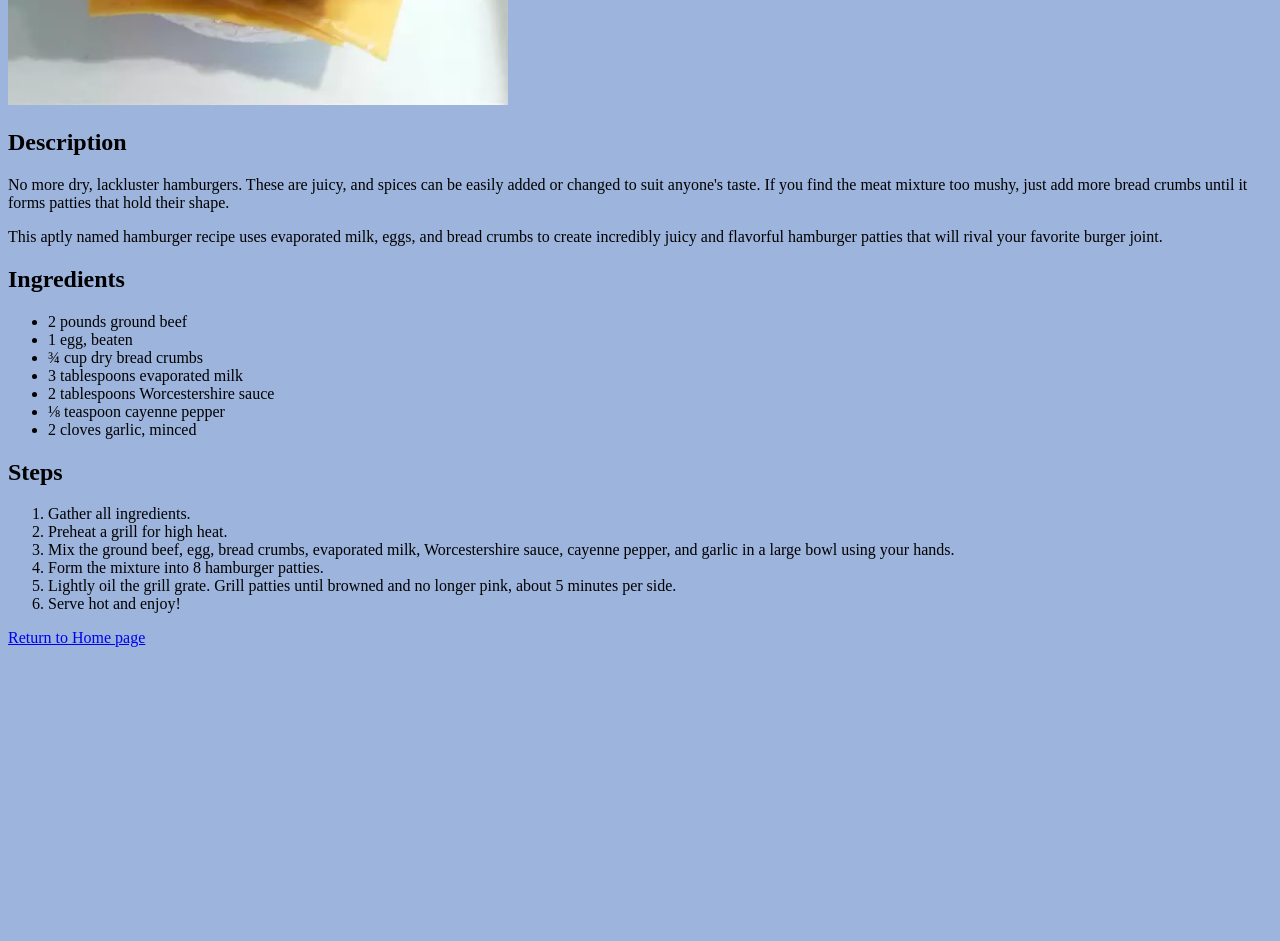
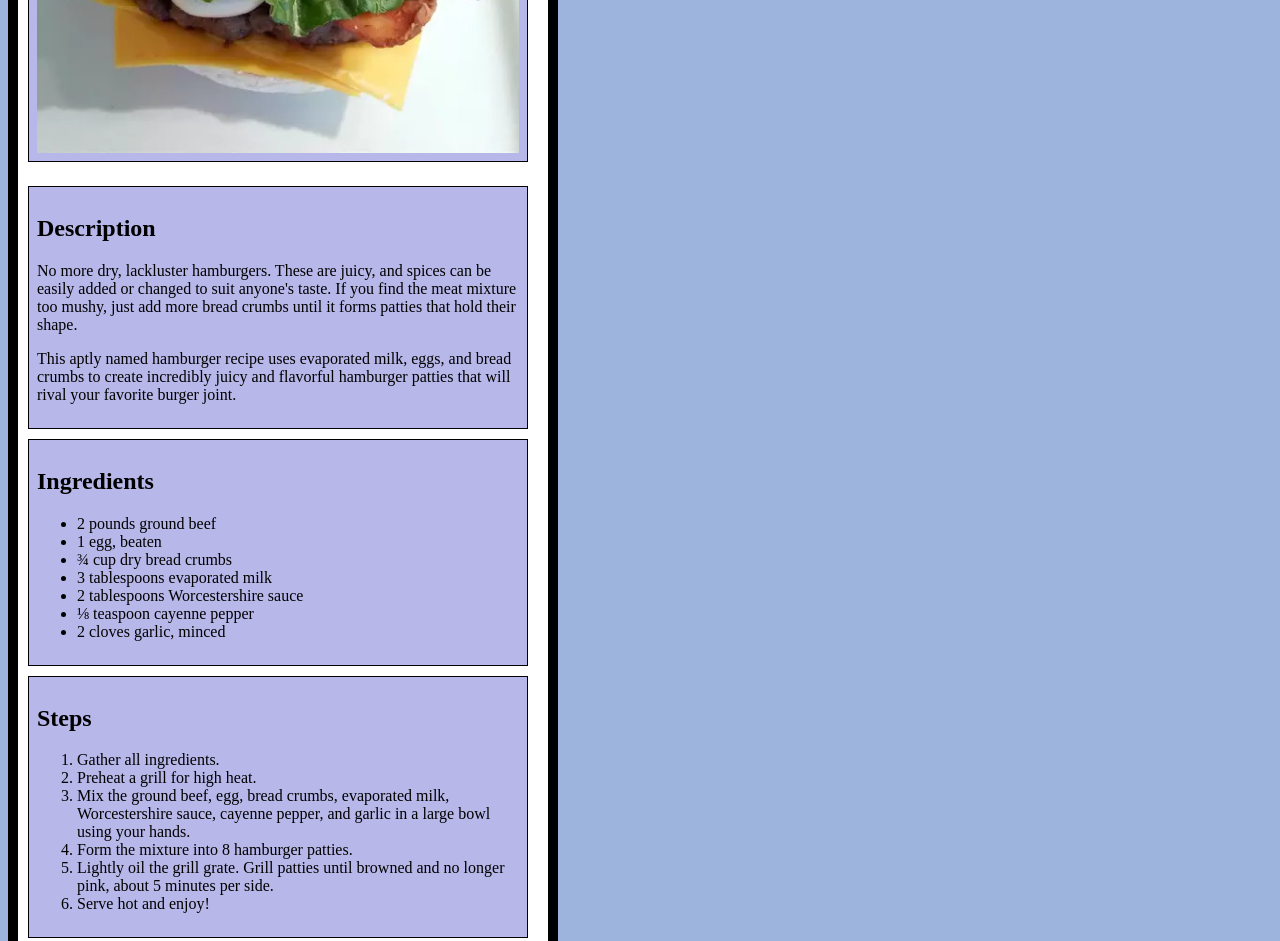
Before and after one commit to Maxnikit/odin-recipes, a plain HTML site: page recipes/hamburger.html in a window 1280 px wide. Shown: the part 520-1461 px from the top of the page. Before the commit the page ends 1175 px from the top, so only its background shows below. Drawn offline with Linux system fonts and the light colour scheme.

Commit message:
Improve style with div's, boxes, borders

```diff
--- a/recipes/hamburger.html
+++ b/recipes/hamburger.html
@@ -7,9 +7,10 @@
     <link rel="stylesheet" href="/styles/style.css">
   </head>
   <body>
+    <div class="recipe_card">
     <h1 class="recipe title">Juiciest Hamburgers Ever</h1>
     <img class="recipe_image" src="../images/hamburger.jpg" alt="hamburger" />
-    <h2>Description</h2>
+    <div class="recipe_description"><h2>Description</h2>
     <p>
       No more dry, lackluster hamburgers. These are juicy, and spices can be
       easily added or changed to suit anyone's taste. If you find the meat
@@ -20,8 +21,8 @@
       This aptly named hamburger recipe uses evaporated milk, eggs, and bread
       crumbs to create incredibly juicy and flavorful hamburger patties that
       will rival your favorite burger joint.
-    </p>
-    <h2>Ingredients</h2>
+    </p></div>
+    <div class="ingredients_title"><h2>Ingredients</h2>
     <ul>
       <li>2 pounds ground beef</li>
       <li>1 egg, beaten</li>
@@ -30,8 +31,8 @@
       <li>2 tablespoons Worcestershire sauce</li>
       <li>⅛ teaspoon cayenne pepper</li>
       <li>2 cloves garlic, minced</li>
-    </ul>
-    <h2>Steps</h2>
+    </ul></div>
+    <div class="steps_title"><h2>Steps</h2>
     <ol>
       <li>Gather all ingredients.</li>
       <li>Preheat a grill for high heat.</li>
@@ -44,8 +45,8 @@
         Lightly oil the grill grate. Grill patties until browned and no longer
         pink, about 5 minutes per side.
       </li>
-      <li>Serve hot and enjoy!</li>
-    </ol>
+      <li>Serve hot and enjoy!</li></div>
+    </ol></div>
     <a href="/index.html">Return to Home page</a>
   </body>
 </html>
--- a/styles/style.css
+++ b/styles/style.css
@@ -1,3 +1,16 @@
+/* START. Copied this code from mdn */
+html {
+  box-sizing: border-box;
+}
+*,
+*::before,
+*::after {
+  box-sizing: inherit;
+}
+/* END of copied code from mdn */
+/* * {
+  border: 2px solid red;
+} */
 html {
   background-color: rgb(157, 180, 221);
   font-family: "Times New Roman", sans-serif;
@@ -20,3 +33,18 @@ html {
 .title {
   font-size: 50px;
 }
+.recipe_description,
+.ingredients_title,
+.steps_title, .recipe.title, .recipe_image {
+  border: 1px solid black;
+  width:500px;
+  margin: 10px;
+  background-color: rgb(183, 183, 233);
+  padding: 8px;
+}
+.recipe_card {
+  border: 10px solid black;
+  margin: 0 left;
+  width: 550px;
+  background-color: white;
+}
```
Also changed, not shown: recipes/blueberry_pie.html (+8 -7 lines), recipes/mac_n_cheese.html (+30 -17 lines).
